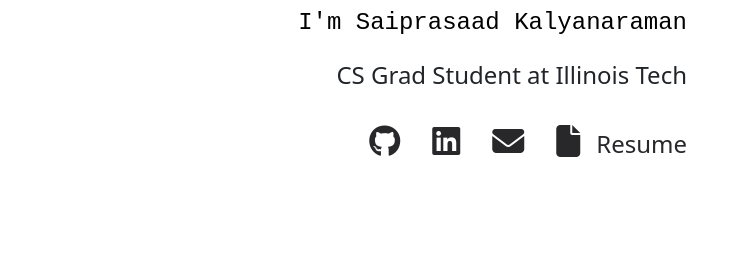
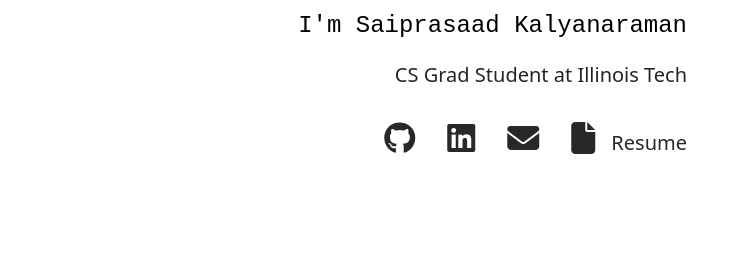
Before and after one commit to saiprasaad/portfolio, a plain HTML site: page index.html in a window 1280 px wide. Shown: the part 248-515 px from the top of the page, 0-742 px from the left. Drawn offline with nearby package versions, Linux system fonts and the light colour scheme; a small style sheet from the web is missing.

Commit message:
Update index.html

```diff
--- a/index.html
+++ b/index.html
@@ -171,9 +171,9 @@
             <div class="col-md-7 mb-3 mb-md-0 pe-md-5 align-self-center text-md-end text-center">
                 <h1 class="fs-1 pb-2 fw-bold">Hi There <span class="wave">👋</span></h1>
                 <div class="typewriter">
-                    <p class="fs-4 fs-md-5 fs-lg-4">I'm Saiprasaad Kalyanaraman</p>
+                    <p class="fs-4">I'm Saiprasaad Kalyanaraman</p>
                 </div>
-                <p class="fs-4">CS Grad Student at Illinois Tech</p>
+                <p class="fs-5">CS Grad Student at Illinois Tech</p>
 
                 <div class="col d-flex justify-content-center justify-content-md-end">
                     <p> <a class="anchor-tag" href="https:www.github.com/saiprasaad" style="text-decoration: none"><i
@@ -189,7 +189,7 @@
                     <p> <a class="anchor-tag"
                             href="https://drive.google.com/file/d/1jOB1mMHEzxe_71pMdIryM4hibCwiP0jr/view?usp=sharing"
                             style="text-decoration: none">
-                            <p class="fs-4"><i class="pr-2 fa fa-solid fa-file p-3"
+                            <p class="fs-5"><i class="pr-2 fa fa-solid fa-file p-3"
                                     style="font-size:xx-large;"></i>Resume</p>
                         </a></p>
                 </div>
```
